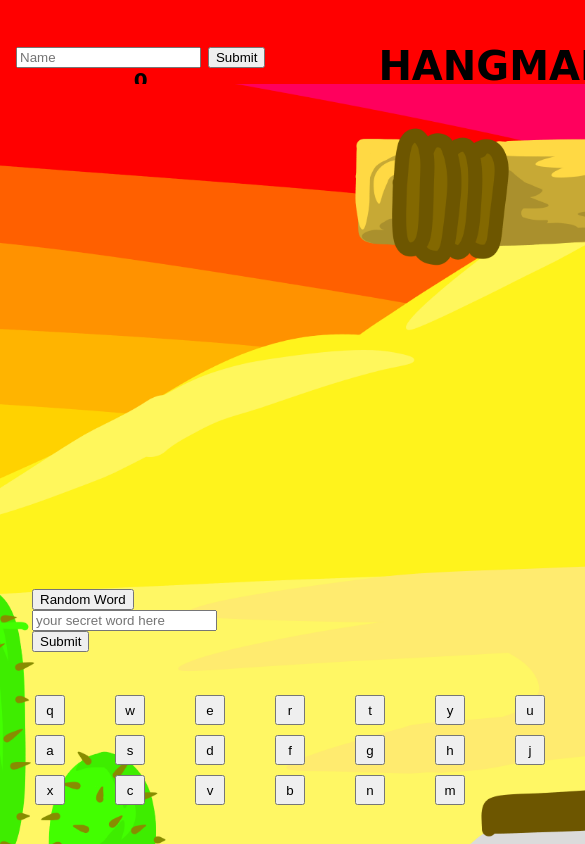
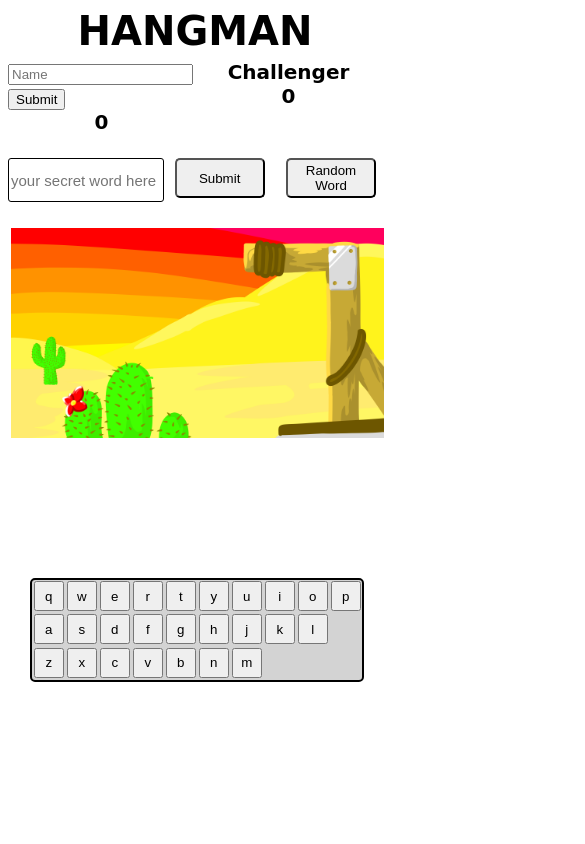
Before and after one commit to atwelleric/Hangman, a plain HTML site: page index.html in a window 390 px wide. Shown: the top 844 px of the page, 585 px wide, since content can reach past the window. Drawn offline with Linux system fonts and the light colour scheme; a web font is replaced by a local one.

Commit message:
reworked css, and mobile responsive

```diff
--- a/index.html
+++ b/index.html
@@ -28,6 +28,7 @@
 			</h4>
 		</header>
 		<main>
+			<div class="hangman"></div>
 			<button class="random-word">Random Word</button>
 			<div class="secret-word-on-screen"></div>
 			<input
@@ -49,23 +50,23 @@
 				<button class="keyboard-keys">o</button>
 				<button class="keyboard-keys">p</button>
 				<!-- this is where next row should start -->
-				<button class="keyboard-keys">a</button>
-				<button class="keyboard-keys">s</button>
-				<button class="keyboard-keys">d</button>
-				<button class="keyboard-keys">f</button>
-				<button class="keyboard-keys">g</button>
-				<button class="keyboard-keys">h</button>
-				<button class="keyboard-keys">j</button>
-				<button class="keyboard-keys">k</button>
-				<button class="keyboard-keys">l</button>
+				<button class="keyboard-keys a-l">a</button>
+				<button class="keyboard-keys a-l">s</button>
+				<button class="keyboard-keys a-l">d</button>
+				<button class="keyboard-keys a-l">f</button>
+				<button class="keyboard-keys a-l">g</button>
+				<button class="keyboard-keys a-l">h</button>
+				<button class="keyboard-keys a-l">j</button>
+				<button class="keyboard-keys a-l">k</button>
+				<button class="keyboard-keys a-l">l</button>
 				<!-- this is where next row should start  -->
-				<button class="keyboard-keys">z</button>
-				<button class="keyboard-keys">x</button>
-				<button class="keyboard-keys">c</button>
-				<button class="keyboard-keys">v</button>
-				<button class="keyboard-keys">b</button>
-				<button class="keyboard-keys">n</button>
-				<button class="keyboard-keys">m</button>
+				<button class="keyboard-keys z-m">z</button>
+				<button class="keyboard-keys z-m">x</button>
+				<button class="keyboard-keys z-m">c</button>
+				<button class="keyboard-keys z-m">v</button>
+				<button class="keyboard-keys z-m">b</button>
+				<button class="keyboard-keys z-m">n</button>
+				<button class="keyboard-keys z-m">m</button>
 			</div>
 		</main>
 
--- a/scripts.js
+++ b/scripts.js
@@ -6,6 +6,7 @@ let wrongGuessNumber = 0;
 const submitButton = document.querySelector('.submit');
 let secretWord = document.querySelector('.secret-word');
 let submittedSecretWord = '';
+let lcsw = '';
 let splitSecretWord = [];
 let newArray = [];
 //Handle name submit for the player, then create an object for the player to score name and score
@@ -15,7 +16,6 @@ let playerOne = {
 	score: 0,
 	turn: 0,
 };
-//playerOne.name = '';
 let playerTwo = {
 	name: 'Challenger',
 	score: 0,
@@ -76,7 +76,8 @@ function handleSubmitButton() {
 	submittedSecretWord = secretWord.value
 		? secretWord.value
 		: submittedSecretWord;
-	splitSecretWord = submittedSecretWord.split('');
+	lcsw = submittedSecretWord.toLowerCase();
+	splitSecretWord = lcsw.split('');
 	secretWord.value = '';
 	newArray = Array(splitSecretWord.length).fill(' ');
 	for (let i = 0; i < splitSecretWord.length; i++) {
@@ -126,27 +127,27 @@ function evaluateUserGuess(event) {
 		wrongGuessNumber++;
 	}
 	if (wrongGuessNumber == 1) {
-		document.querySelector('main').style.backgroundImage =
+		document.querySelector('.hangman').style.backgroundImage =
 			"url('images/hangman2.png')";
 	}
 	if (wrongGuessNumber == 2) {
-		document.querySelector('main').style.backgroundImage =
+		document.querySelector('.hangman').style.backgroundImage =
 			"url('images/hangman3.png')";
 	}
 	if (wrongGuessNumber == 3) {
-		document.querySelector('main').style.backgroundImage =
+		document.querySelector('.hangman').style.backgroundImage =
 			"url('images/hangman4.png')";
 	}
 	if (wrongGuessNumber == 4) {
-		document.querySelector('main').style.backgroundImage =
+		document.querySelector('.hangman').style.backgroundImage =
 			"url('images/hangman5.png')";
 	}
 	if (wrongGuessNumber == 5) {
-		document.querySelector('main').style.backgroundImage =
+		document.querySelector('.hangman').style.backgroundImage =
 			"url('images/hangman6.png')";
 	}
 	if (wrongGuessNumber == 6) {
-		document.querySelector('main').style.backgroundImage =
+		document.querySelector('.hangman').style.backgroundImage =
 			"url('images/hangman7.png')";
 		gameOverOnLoss();
 	}
@@ -158,16 +159,13 @@ let playerTwoScoreDisplay = document.querySelector('#player-two-score-set');
 playerTwoScoreDisplay.innerText = playerTwo.score;
 // this function checks if the player won
 function checkForWin() {
-	if (newArray.join('') === submittedSecretWord && playerOne.turn % 2 == 0) {
+	if (newArray.join('') === lcsw && playerOne.turn % 2 == 0) {
 		playerOne.score++;
 		playerOneScoreDisplay.innerHTML = playerOne.score;
 		playerOne.turn++;
 		saveData();
 		gameOverOnWin();
-	} else if (
-		newArray.join('') === submittedSecretWord &&
-		playerOne.turn % 2 !== 0
-	) {
+	} else if (newArray.join('') === lcsw && playerOne.turn % 2 !== 0) {
 		playerTwo.score++;
 		playerTwoScoreDisplay.innerHTML = playerTwo.score;
 		playerOne.turn++;
--- a/styles.css
+++ b/styles.css
@@ -1,62 +1,108 @@
+header {
+	display: grid;
+	grid-template-columns: 1fr 1fr 1fr;
+}
 h1 {
+	display: flex;
+	justify-content: center;
 	font-family: 'Rye', cursive;
 	font-size: 40px;
 }
 h4 {
+	display: flex;
+	justify-content: space-around;
 	font-family: 'Rye', cursive;
 	font-size: 20px;
 }
-body {
-	min-height: 100vh;
+.random-word {
+	height: 50px;
+	width: 250px;
+	border-radius: 5px;
+	grid-row: 2;
+	grid-column: 2;
+	justify-self: center;
+}
+.submit {
+	grid-row: 1;
+	grid-column: 2;
+	height: 50px;
+	width: 250px;
+	border-radius: 5px;
+	justify-self: center;
+}
+.secret-word {
+	height: 50px;
+	font-size: 25px;
+	grid-row: 1;
+}
+
+main {
 	display: grid;
-	grid-template-rows: 10% 5fr;
-	margin: 0;
-	background-color: red;
+	grid-template-columns: 1fr 1fr 1fr 1fr 1fr;
+	grid-template-rows: 1fr 1fr 1fr 1fr;
 }
-main {
+.hangman {
+	display: grid;
+	grid-column: 3/6;
+	grid-row: 1/5;
 	background-image: url(./images/hangman1.png);
-	background-size: cover;
-	background-position: right;
+	background-position: center;
+	background-size: contain;
 	background-repeat: no-repeat;
-	padding: 2rem;
-	display: grid;
-	align-items: end;
-	align-content: end;
-	justify-items: start;
-}
-header {
-	text-align: center;
-	display: flex;
-	justify-content: space-between;
-	padding: 1rem;
 }
 
 .keyboard {
 	display: grid;
-	grid-template-columns: 1fr 1fr 1fr 1fr 1fr 1fr 1fr 1fr 1fr 1fr;
+	grid-column: 1/3;
+	grid-row: 4;
+	grid-template-columns: repeat(10, 1fr);
 	grid-template-rows: 1fr 1fr 1fr;
-	height: 120px;
-	width: 800px;
-	/* background-color: blue; */
-	text-align: center;
-	margin: auto 0;
+	background-color: lightgray;
+	border: 2px solid black;
+	border-radius: 5px;
+	width: 400px;
+	justify-self: center;
 }
 
 .keyboard-keys {
 	text-align: center;
-	margin: 3px;
+	padding: 1px;
+	margin: 1px;
 	width: 30px;
 	height: 30px;
-	justify-self: start;
+	justify-self: center;
+}
+.a-l {
+	grid-row: 2;
+	text-align: center;
+	padding: 1px;
+	margin: 1px;
+	width: 30px;
+	height: 30px;
+	justify-self: center;
+}
+.z-m {
+	grid-row: 3;
+	text-align: center;
+	padding: 1px;
+	margin: 1px;
+	width: 30px;
+	height: 30px;
+	justify-self: center;
 }
 
 .hidden {
 	display: none;
-	background-color: blue;
+}
+.secret-word-on-screen {
+	grid-row: 3;
+	grid-column: 1/3;
 }
 .secret-div {
 	display: inline;
-	font-size: 80px;
+	font-size: 40px;
+	grid-row: 1/3;
+	grid-column: 1;
 }
 
 #game-over {
@@ -83,3 +129,81 @@ header {
 #red-name {
 	color: red;
 }
+
+@media (max-width: 414px) {
+	header {
+		display: grid;
+		grid-template-columns: 1fr 1fr;
+		grid-template-rows: 50px 50px 50px;
+	}
+	h1 {
+		grid-row: 1;
+		grid-column: 1/3;
+		margin-top: 0px;
+	}
+	h4 {
+		margin-top: 2px;
+	}
+	.player-one-score {
+		display: grid;
+		grid-row: 2;
+		grid-column: 1;
+		justify-items: center;
+	}
+	.player-two-score {
+		display: grid;
+		grid-row: 2;
+		grid-column: 2;
+		justify-items: center;
+	}
+	main {
+		display: grid;
+		grid-template-columns: 1fr 1fr 1fr;
+		grid-template-rows: repeat(8, 70px);
+	}
+	.random-word {
+		grid-row: 1;
+		grid-column: 3;
+		width: 90px;
+		height: 40px;
+	}
+	.secret-word {
+		grid-row: 1;
+		grid-column: 1;
+		width: 150px;
+		height: 40px;
+		font-size: 15px;
+		border: 1px solid black;
+		border-radius: 3px;
+	}
+	.submit {
+		grid-row: 1;
+		grid-column: 2;
+		width: 90px;
+		height: 40px;
+	}
+	.hangman {
+		display: grid;
+		grid-row: 2/5;
+		grid-column: 1/4;
+	}
+	.keyboard {
+		display: grid;
+		grid-row: 7/8;
+		grid-column: 1/6;
+		width: 330px;
+		height: 100px;
+	}
+	.secret-word-on-screen {
+		grid-row: 6;
+		grid-column: 1/3;
+	}
+	.secret-div {
+		font-size: 25px;
+	}
+	.user-selected-letters {
+		grid-row: 5;
+		font-size: 20px;
+		grid-column: 1/3;
+	}
+}
```
